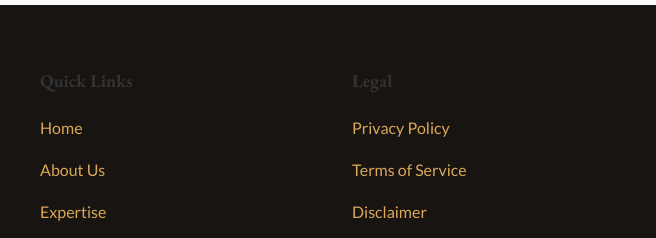
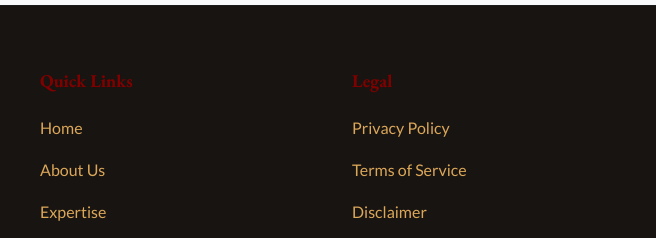
Before and after one commit to caccra/msmith, a plain HTML site: page index.html in a window 1280 px wide. Shown: the part 4283-4521 px from the top of the page, 600-1256 px from the left. Drawn offline with nearby package versions, Linux system fonts and the light colour scheme.

Commit message:
style: update footer heading color to maroon

```diff
--- a/styles.css
+++ b/styles.css
@@ -719,6 +719,7 @@ svg {
 .footer-heading {
   font-size: 1.125rem;
   margin-bottom: var(--space-3);
+  color: #800000;
 }
 
 .footer-links {
```
